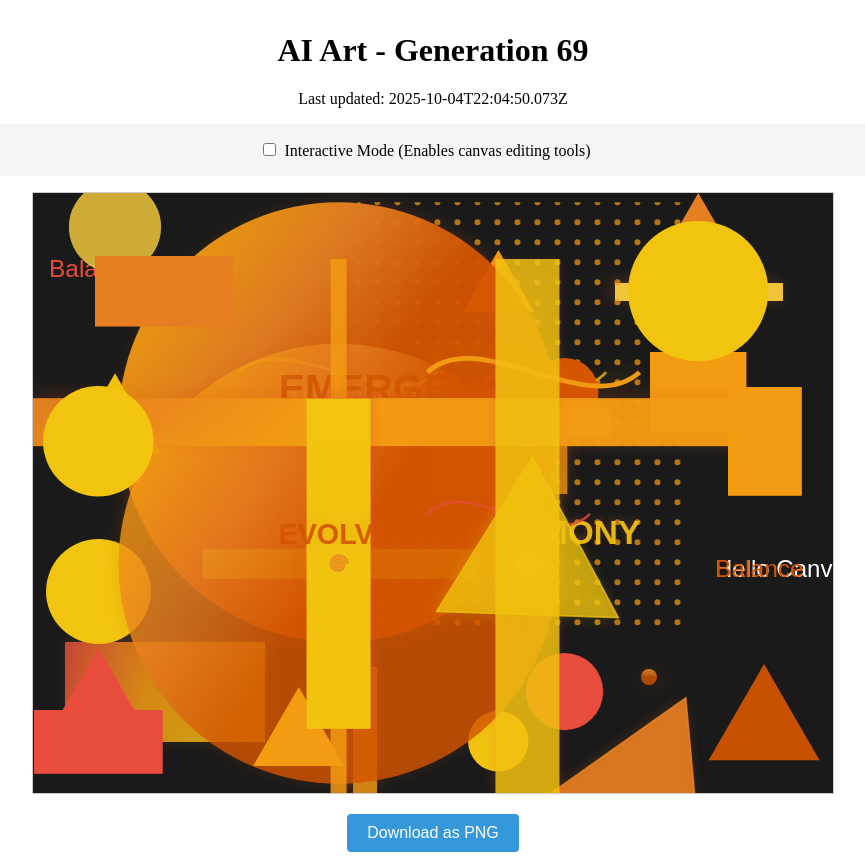
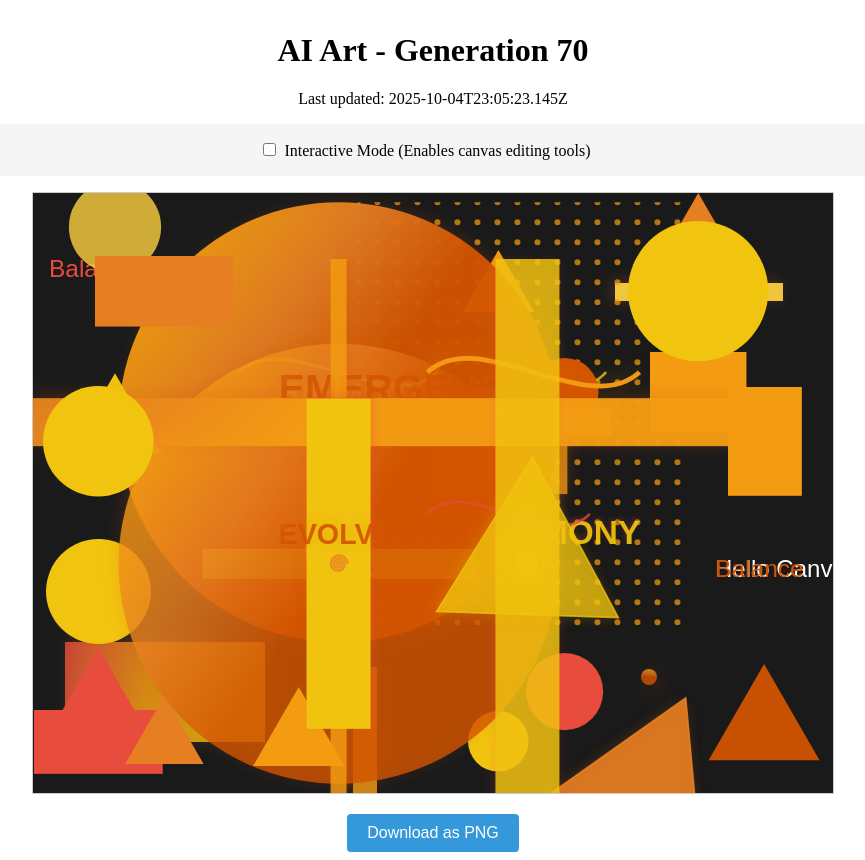
Before and after one commit to mcclowes/ai-art, a React (Vite) app: page / in a window 1280 px wide. Shown: the whole page, without its empty margins (207-1072 px from the left). Built offline with nearby package versions, Linux system fonts and the light colour scheme.

Commit message:
Improve artwork - Generation 70

```diff
--- a/src/artwork-state.ts
+++ b/src/artwork-state.ts
@@ -920,9 +920,17 @@ export const artworkState: ArtworkState = {
       "strokeWidth": 1.5532686148415982,
       "opacity": 0.7,
       "id": "spiral_1759611875370"
+    },
+    {
+      "type": "triangle",
+      "x": 131.34537397374876,
+      "y": 548.3453739737488,
+      "size": 45.34537397374876,
+      "fillStyle": "#e67e22",
+      "id": "triangle_1759619123145"
     }
   ],
-  "generation": 69,
-  "lastUpdated": "2025-10-04T22:04:50.073Z",
+  "generation": 70,
+  "lastUpdated": "2025-10-04T23:05:23.145Z",
   "cycleStarted": "2025-10-02T02:29:58.080Z"
 };
```
